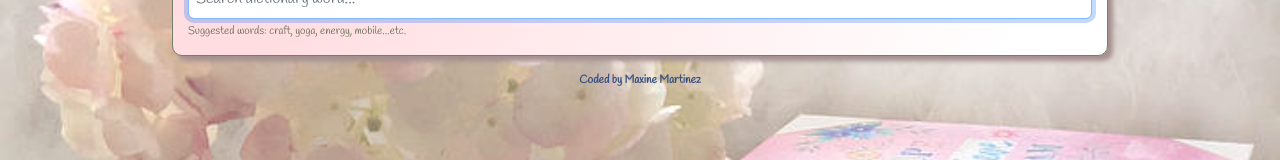
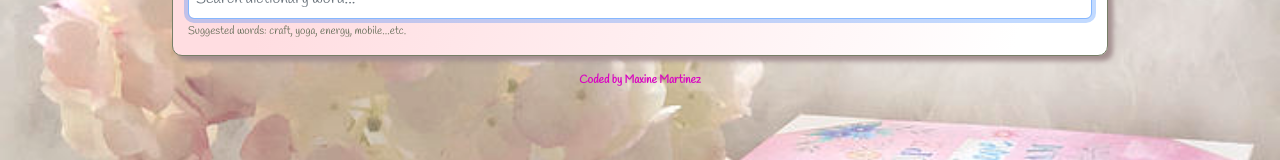
Before and after one commit to Maxine15x/dictionary-app, a React (Create React App) app: page / in a window 1280 px wide. Shown: the part 236-396 px from the top of the page. Built offline with nearby package versions, Linux system fonts and the light colour scheme; no server answers.

Commit message:
changed color of the footer

```diff
--- a/src/App.css
+++ b/src/App.css
@@ -26,7 +26,7 @@ a {
 }
 
 .App footer {
-	color: #384f82;
+	color: #d907c1;
 	font-size: small;
 	font-weight: bolder;
 	text-align: center;
```
